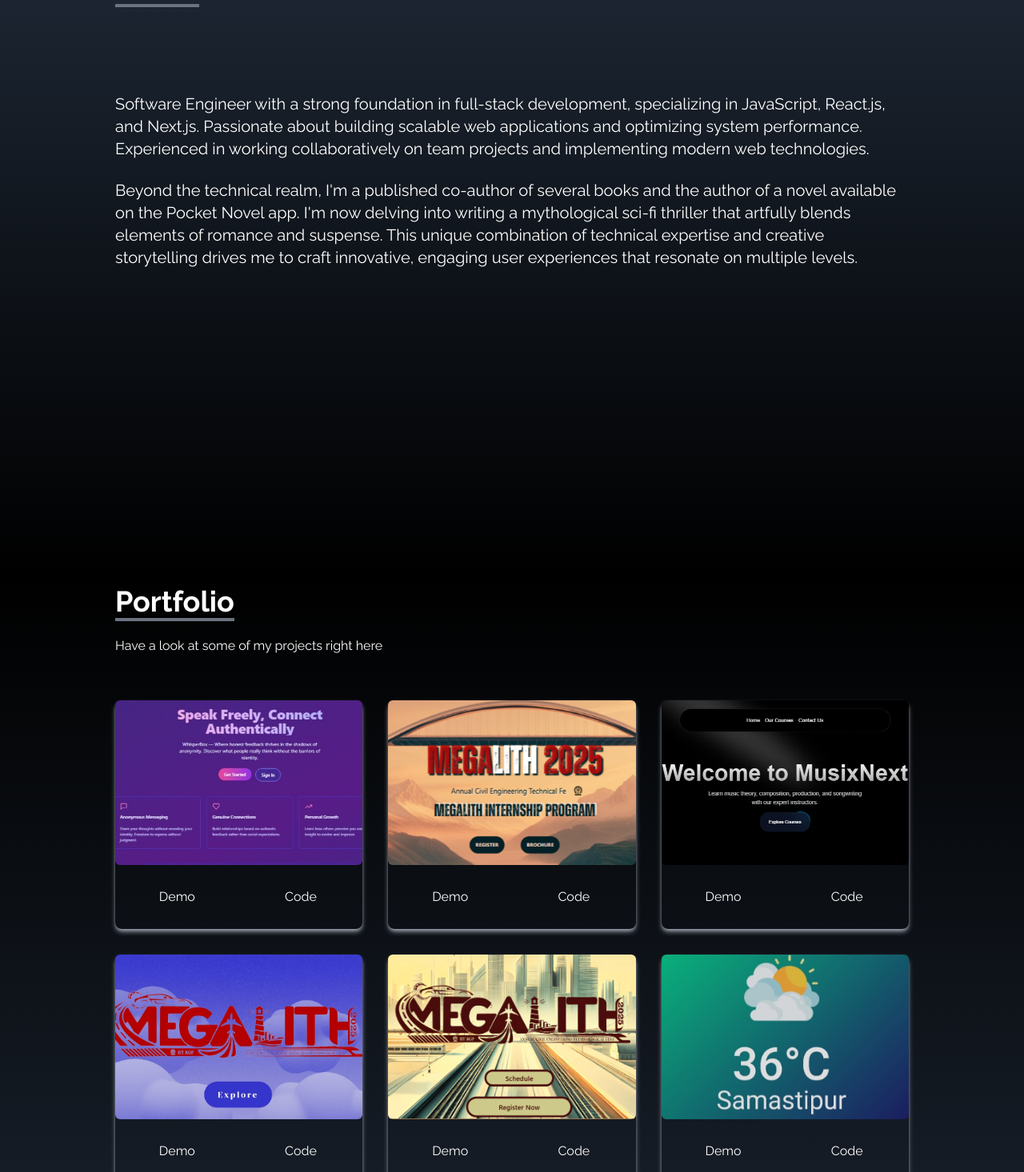
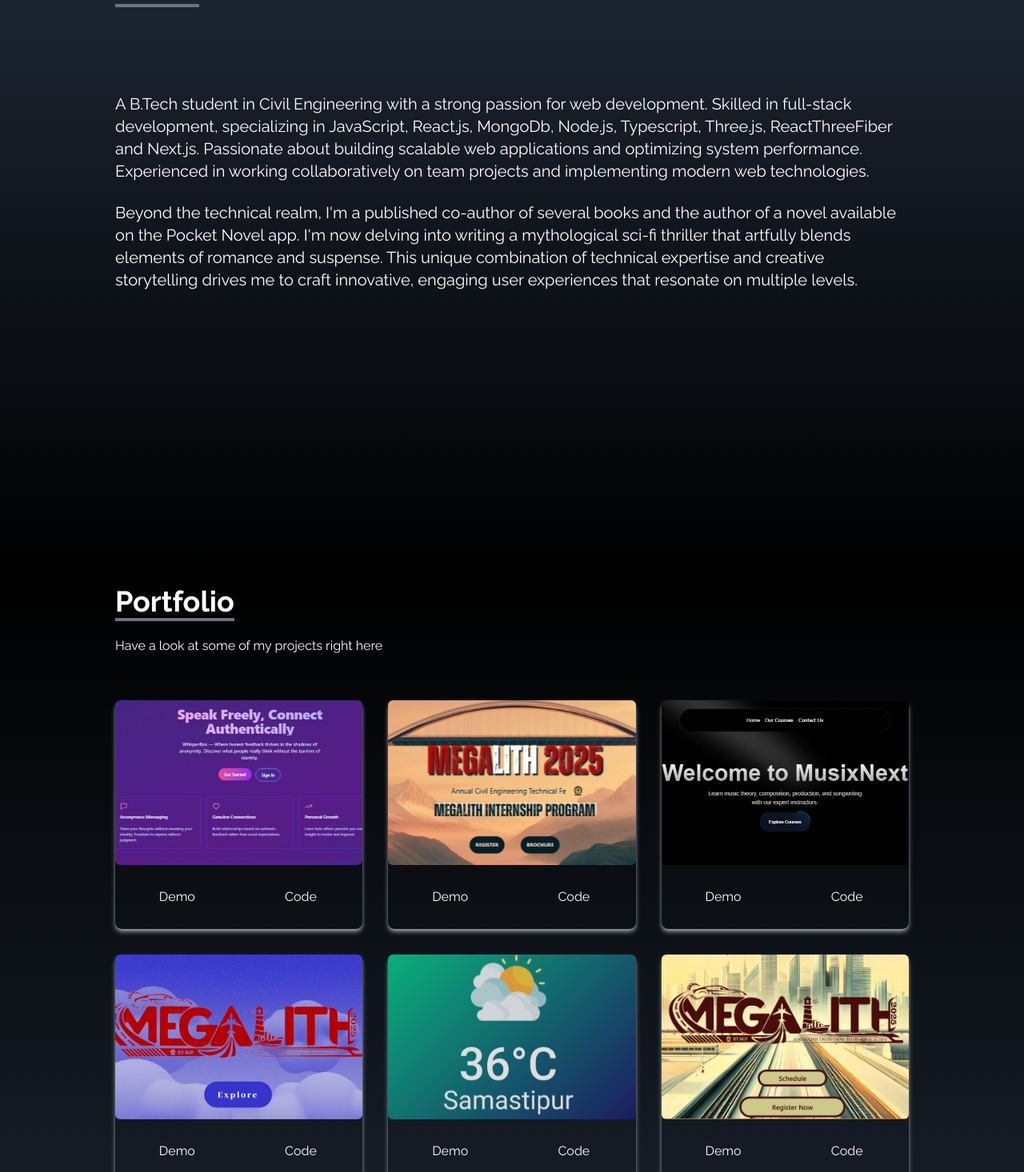
Before and after one commit to 1mansri/react-portfolio, a React (Vite) app: page / in a window 1280 px wide. Shown: the part 884-2350 px from the top of the page at 80% size. Built offline with nearby package versions, Linux system fonts and the light colour scheme; a web font is replaced by a local one.

Commit message:
Update About component description and reorder portfolio items

```diff
--- a/src/components/About.jsx
+++ b/src/components/About.jsx
@@ -8,7 +8,7 @@ export const About = () => {
                     <p className='text-4xl font-bold inline border-b-4 border-gray-500'>About</p>
                 </div>
                 <p className='text-xl mt-20'>
-                Software Engineer with a strong foundation in full-stack development, specializing in JavaScript, React.js, and Next.js. Passionate about building scalable web applications and optimizing system performance. Experienced in working collaboratively on team projects and implementing modern web technologies.
+                A B.Tech student in Civil Engineering with a strong passion for web development. Skilled in full-stack development, specializing in JavaScript, React.js, MongoDb, Node.js, Typescript, Three.js, ReactThreeFiber and Next.js. Passionate about building scalable web applications and optimizing system performance. Experienced in working collaboratively on team projects and implementing modern web technologies.
                 </p>
 
                 <br />
--- a/src/components/Portfolio.jsx
+++ b/src/components/Portfolio.jsx
@@ -38,16 +38,16 @@ export const Portfolio = () => {
             code: 'https://github.com/1mansri/atoms'
         },
         {
+            id: 5,
+            src: weather,
+            demo: 'https://1mansri.github.io/weather/',
+            code: 'https://github.com/1mansri/weather'
+        },
+        {
             id: 4,
             src: megalith,
             demo: 'https://www.megalith.co.in/',
             code: 'https://www.megalith.co.in/'
-        },
-        {
-            id: 5,
-            src: weather,
-            demo: 'https://1mansri.github.io/weather/',
-            code: 'https://github.com/1mansri/weather'
         },
         {
             id: 6,
```
